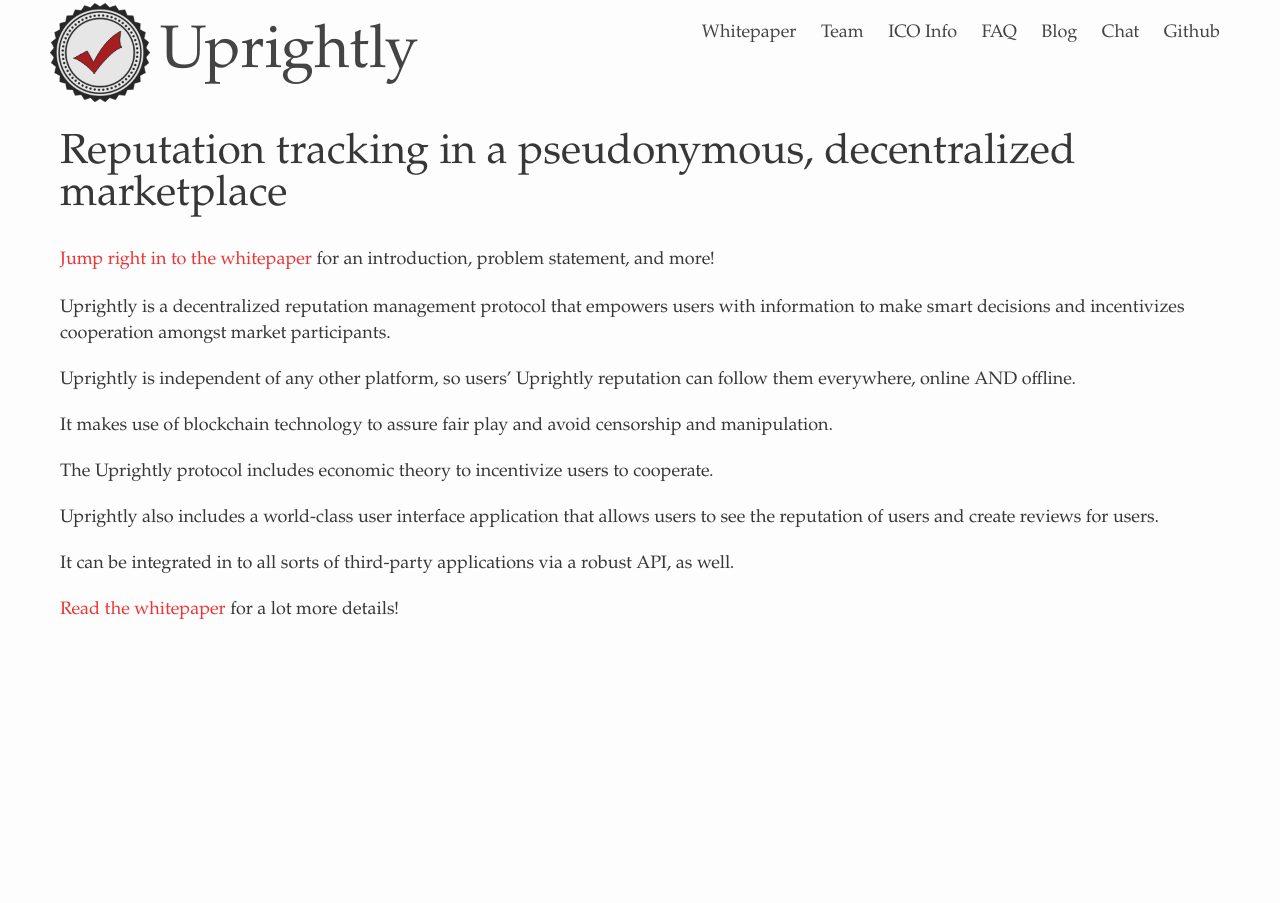
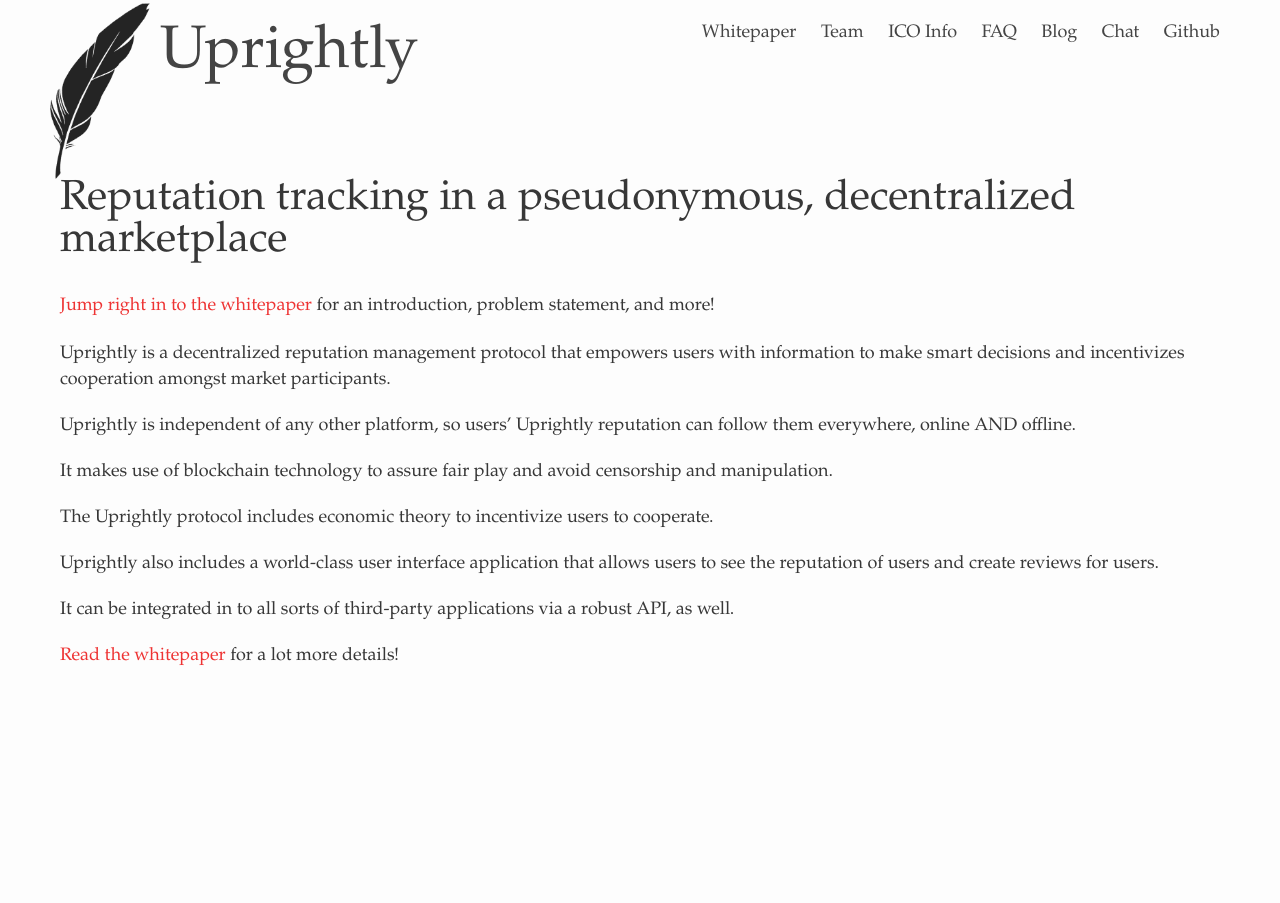
Before and after one commit to uprightly/website, a Jekyll site: the page built from index.md, in a window 1280 px wide. Built offline with Jekyll 4.4.1, drawn with Linux system fonts in a browser that asks for light colours.

Commit message:
add quill logo

```diff
--- a/_includes/header.html
+++ b/_includes/header.html
@@ -1,7 +1,7 @@
 <header class="site-header">
 
     <div class="wrapper">
-    <img src="{{ site.baseurl }}/images/uprightly-stamp-150.png" class="logo" />
+        <img src="{{ site.baseurl }}/images/uprightly-quill.png" class="logo" />
         <a class="site-title" href="{{ site.baseurl }}/">{{ site.title }}</a>
 
         <nav class="site-nav">
```
Also changed, not shown: images/uprightly-quill.png (added). Lines whose indentation alone changed are shown as unchanged.
